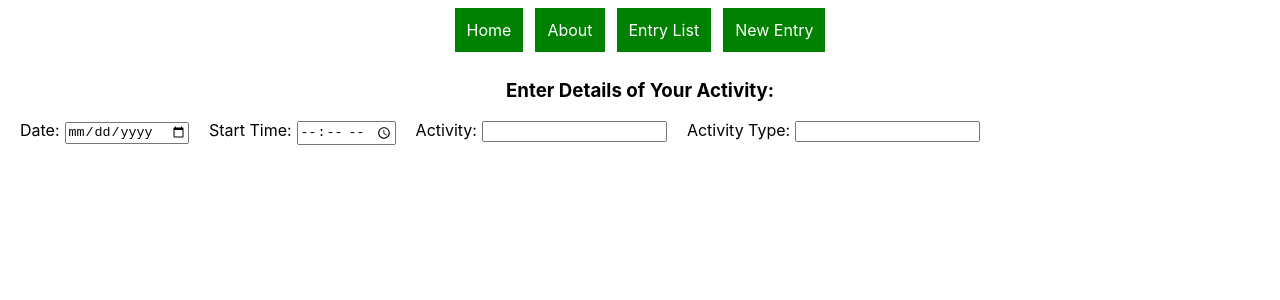
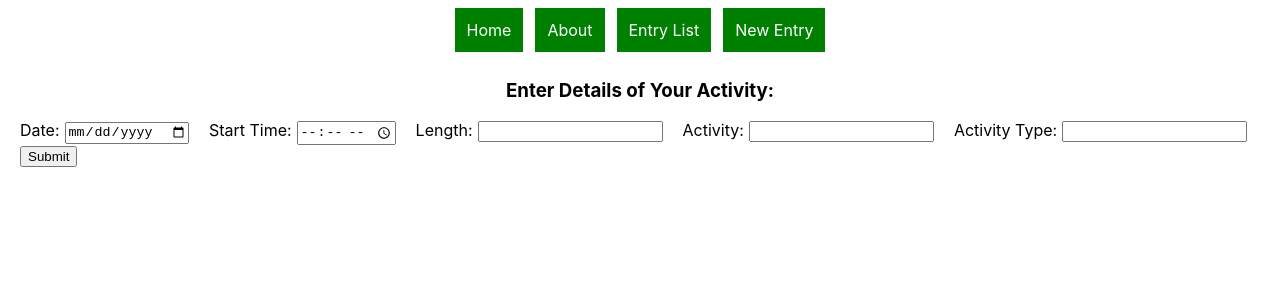
Before and after one commit to johnfarris1001/time-tracker, a React (Create React App) app: page /newentry in a window 1280 px wide. Shown: the top 300 px of the page. Built offline with nearby package versions, Linux system fonts and the light colour scheme; no server answers.

Commit message:
add submit button

```diff
--- a/src/App.css
+++ b/src/App.css
@@ -10,6 +10,10 @@
 
 .center-div {
   text-align: center;
+}
+
+.submit {
+  margin-left: 20px;
 }
 
 h3 {
--- a/src/components/Entry.js
+++ b/src/components/Entry.js
@@ -3,9 +3,10 @@ import React from 'react'
 function Entry({ entry }) {
     return (
         <tr>
-            <th scope="row">{entry.date}</th>
+            <th scope="row">{entry.dateStart}</th>
             <td>{entry.start}</td>
-            <th>{entry.end}</th>
+            <td>{entry.dateEnd}</td>
+            <td>{entry.end}</td>
             <td>{entry.name}</td>
             <td>{entry.type}</td>
         </tr>
--- a/src/components/EntryList.js
+++ b/src/components/EntryList.js
@@ -16,9 +16,10 @@ function EntryList({ entries, user }) {
             <table className="center">
                 <thead>
                     <tr>
-                        <th scope="col">Date</th>
-                        <th scope="col">Start</th>
-                        <th scope="col">End</th>
+                        <th scope="col">Start Date</th>
+                        <th scope="col">Start Time</th>
+                        <th scope="col">End Date</th>
+                        <th scope="col">End Time</th>
                         <th scope="col">Activity</th>
                         <th scope="col">Activity Type</th>
                     </tr>
--- a/src/components/NewEntry.js
+++ b/src/components/NewEntry.js
@@ -9,10 +9,13 @@ function NewEntry() {
                 <input onChange={e => console.log(e.target.value)} type='date' name='date' />
                 <label>Start Time:</label>
                 <input onChange={e => console.log(e.target.value)} type='time' name='time' />
+                <label>Length:</label>
+                <input type='number' name='length' step='0.01' />
                 <label>Activity:</label>
                 <input type='text' name='name' />
                 <label>Activity Type:</label>
                 <input type='text' name='type' />
+                <input type='submit' name='submit' className='submit' />
             </form>
         </div>
     )
```
